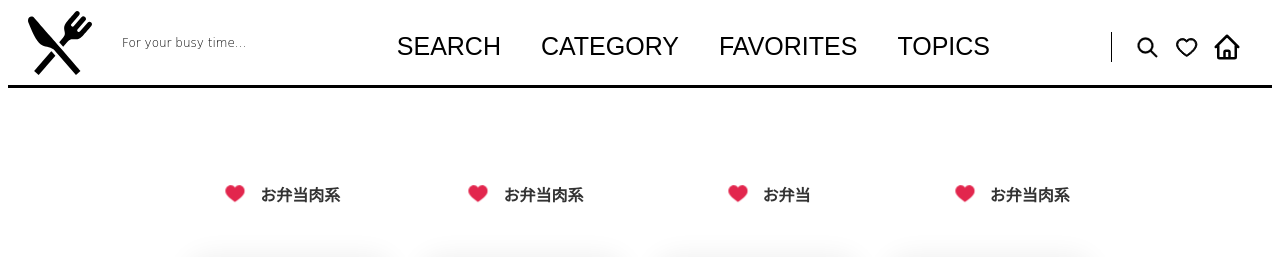
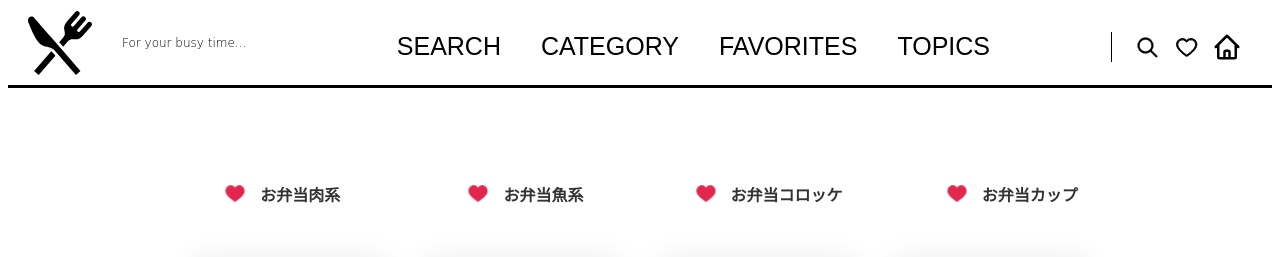
Before and after one commit to AS222-yuuhei3141/-, a Flask app: template templates/practice2.html in a window 1280 px wide. Shown: the top 257 px of the page. Run offline with Flask 2, Linux system fonts and the light colour scheme; the template is opened without the code that fills it, so the values that code supplies are empty; some libraries are stand-ins or nearby versions.

Commit message:
Tue, Sep 13, 2022, 5:02 PM +00:00

```diff
--- a/templates/practice2.html
+++ b/templates/practice2.html
@@ -98,7 +98,7 @@
                       </g>
                       <path class="heart" d="M250,187.4c-31.8-47.8-95.5-19.8-95.5,32.2c0,35.2,31.8,60.3,55.7,79.2c24.9,19.7,31.8,23.9,39.8,31.8 c7.9-7.9,14.6-12.6,39.8-31.8c24.3-18.5,55.7-44.4,55.7-79.6C345.5,167.6,281.8,139.7,250,187.4z"></path>
                   </svg>
-                  <span>お弁当肉系</span>
+                  <span>お弁当魚系</span>
                 </a>
               </li>
               <li>
@@ -123,7 +123,7 @@
                       </g>
                       <path class="heart" d="M250,187.4c-31.8-47.8-95.5-19.8-95.5,32.2c0,35.2,31.8,60.3,55.7,79.2c24.9,19.7,31.8,23.9,39.8,31.8 c7.9-7.9,14.6-12.6,39.8-31.8c24.3-18.5,55.7-44.4,55.7-79.6C345.5,167.6,281.8,139.7,250,187.4z"></path>
                   </svg>
-                  <span>お弁当</span>
+                  <span>お弁当コロッケ</span>
                 </a>
               </li>
               <li>
@@ -148,7 +148,7 @@
                       </g>
                       <path class="heart" d="M250,187.4c-31.8-47.8-95.5-19.8-95.5,32.2c0,35.2,31.8,60.3,55.7,79.2c24.9,19.7,31.8,23.9,39.8,31.8 c7.9-7.9,14.6-12.6,39.8-31.8c24.3-18.5,55.7-44.4,55.7-79.6C345.5,167.6,281.8,139.7,250,187.4z"></path>
                   </svg>
-                  <span>お弁当肉系</span>
+                  <span>お弁当カップ</span>
                 </a>
               </li>
 
```
